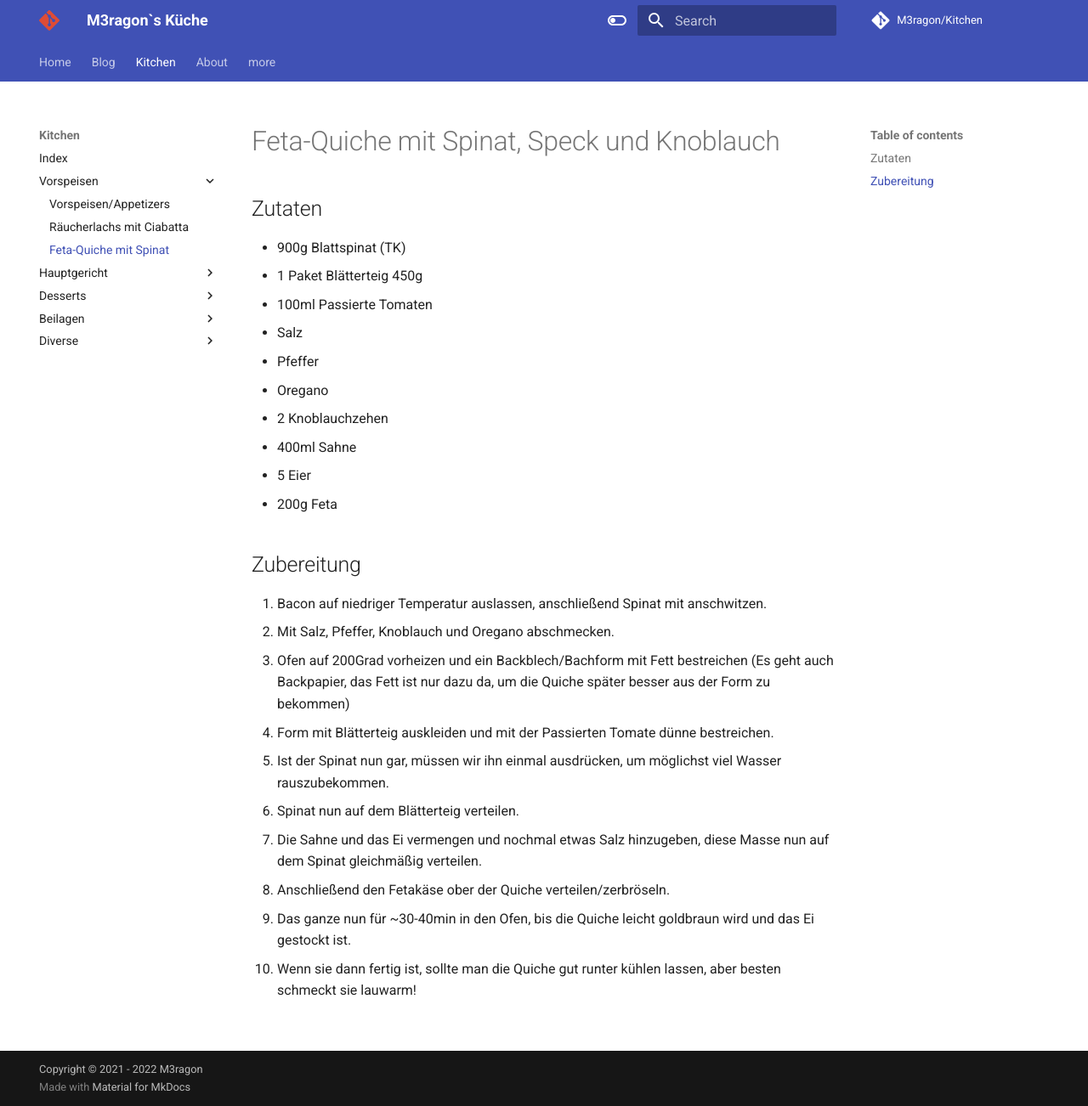
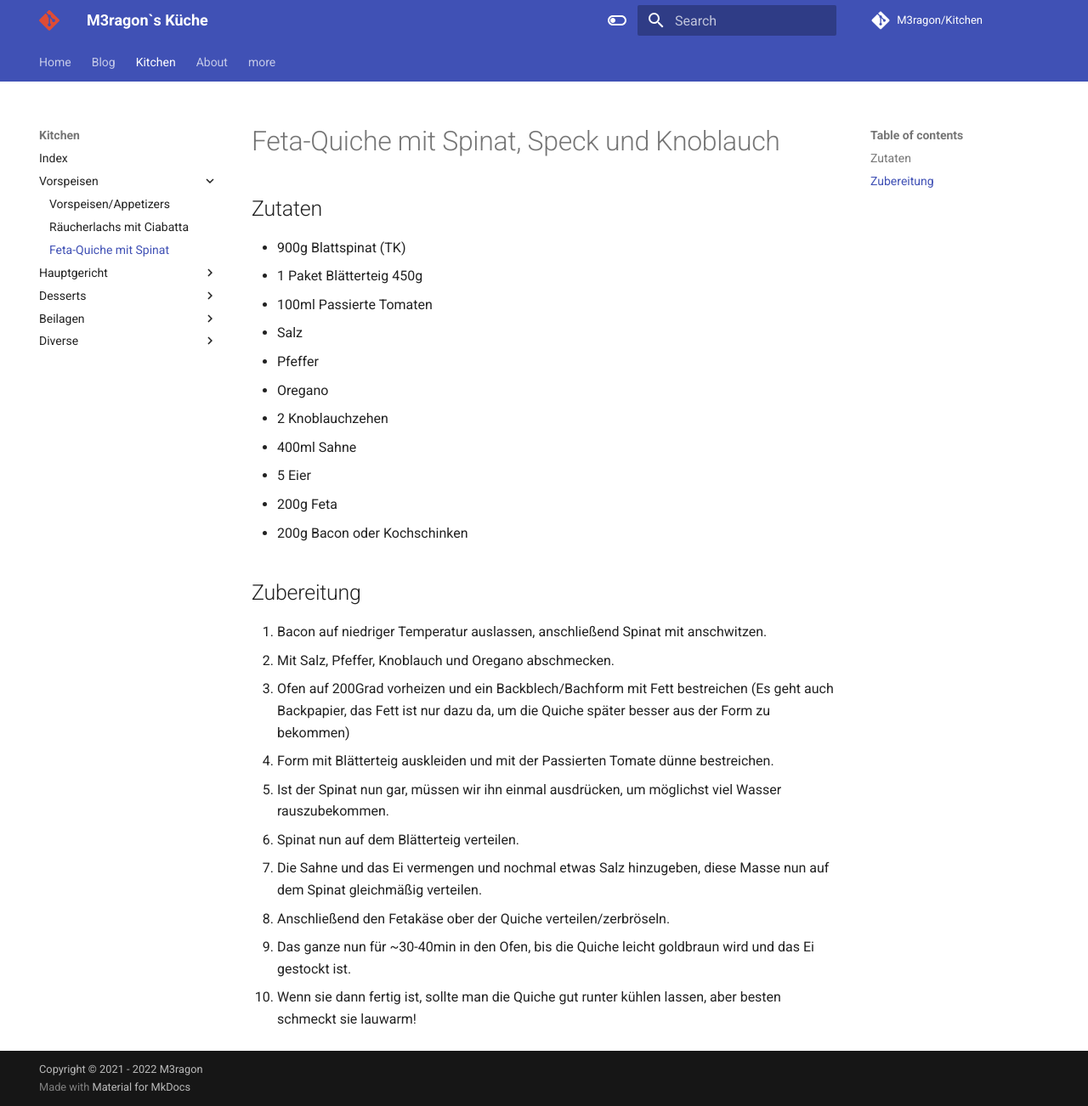
Before and after one commit to M3ragon/material, an MkDocs documentation site: the page built from docs/cooking/appetizers/FetaquicheWithSpinachBaconAndGarlic.md, in a window 1280 px wide and 1302 px high. Shown: the whole window at 85% size. Built offline with MkDocs 1.6.1 and Material for MkDocs 9.7.7, drawn with Linux system fonts in a browser that asks for light colours; comment, search, counter and statistics services are not loaded.

Commit message:
Add Bacon to ingredients

```diff
--- a/docs/cooking/appetizers/FetaquicheWithSpinachBaconAndGarlic.md
+++ b/docs/cooking/appetizers/FetaquicheWithSpinachBaconAndGarlic.md
@@ -12,6 +12,7 @@
 - 400ml Sahne
 - 5 Eier
 - 200g Feta
+- 200g Bacon oder Kochschinken
 
 ## Zubereitung
 
```
